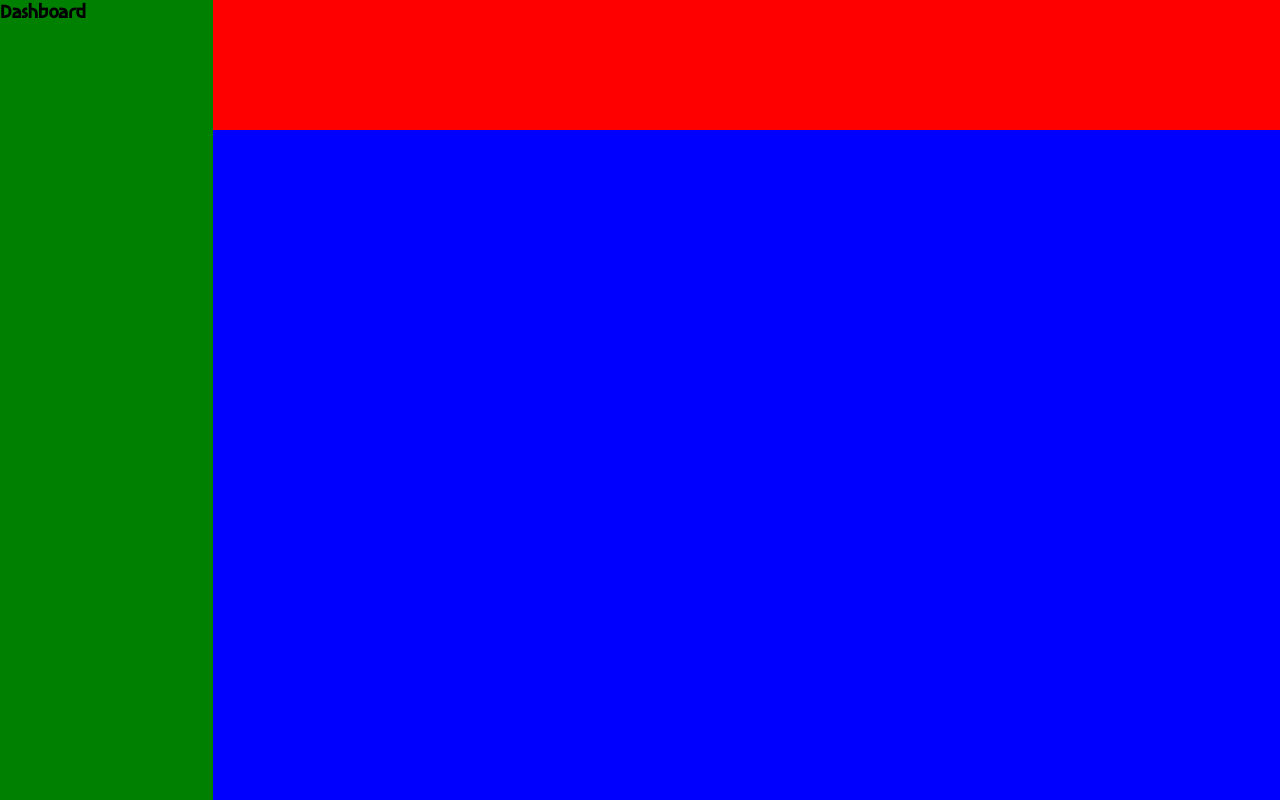
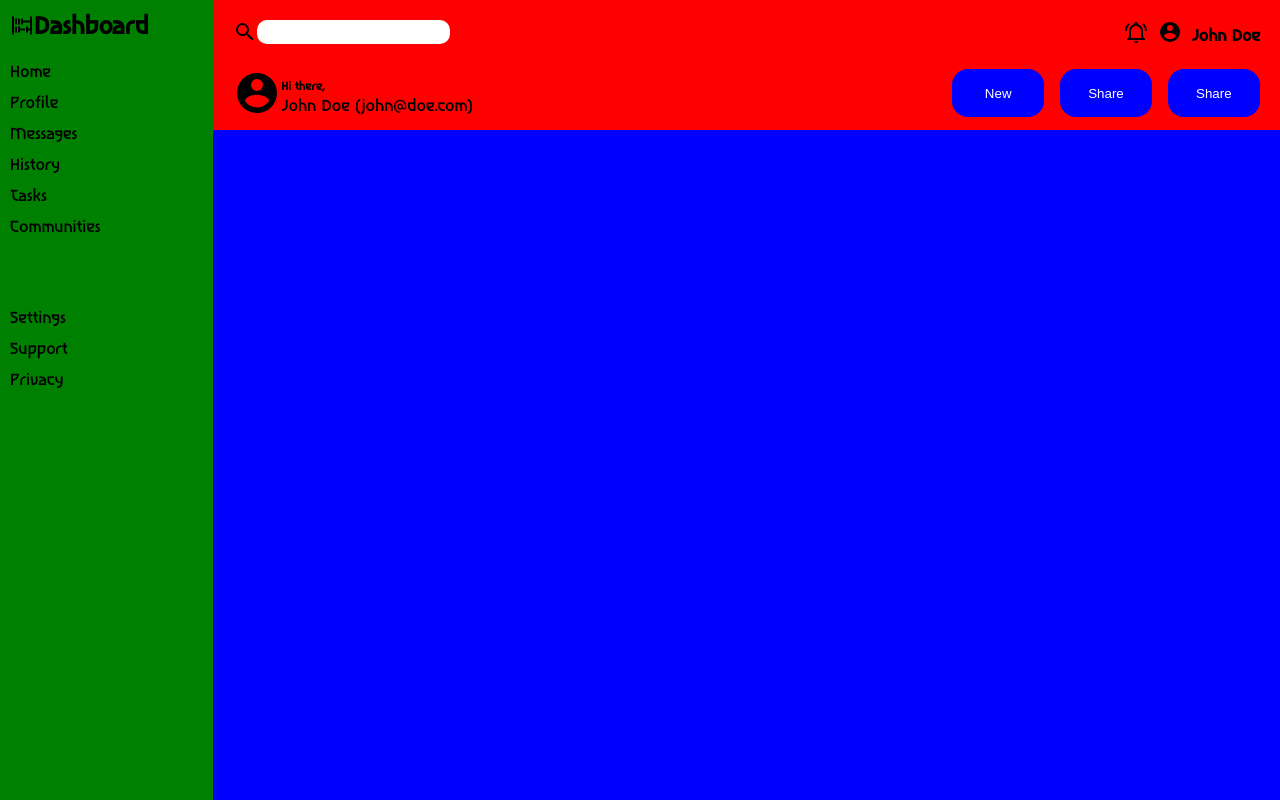
Before and after one commit to IslombekMir/TOP-AdminDashboard, a plain HTML site: page index.html in a window 1280 px wide. Drawn offline with Linux system fonts and the light colour scheme; files whose address does not match are found by name.

Commit message:
finish heading section and apple some styling to list items in sidebar

```diff
--- a/index.html
+++ b/index.html
@@ -5,18 +5,61 @@
     <meta name="viewport" content="width=device-width, initial-scale=1.0">
     <title>Admin Dashboard</title>
     <link rel="stylesheet" href="styles/style.css">
+    <script src="scripts/script.js" defer></script>
 </head>
 <body>
     <div class="page">
-        <header></header>
+        <header>
+            <div class="header-row-1">
+                <label for="search">
+                    <svg xmlns="http://www.w3.org/2000/svg" viewBox="0 0 24 24"><title>magnify</title><path d="M9.5,3A6.5,6.5 0 0,1 16,9.5C16,11.11 15.41,12.59 14.44,13.73L14.71,14H15.5L20.5,19L19,20.5L14,15.5V14.71L13.73,14.44C12.59,15.41 11.11,16 9.5,16A6.5,6.5 0 0,1 3,9.5A6.5,6.5 0 0,1 9.5,3M9.5,5C7,5 5,7 5,9.5C5,12 7,14 9.5,14C12,14 14,12 14,9.5C14,7 12,5 9.5,5Z" /></svg>
+                </label>
+                <input type="search" id="search" name="search">
+                <svg class="bell-icon" xmlns="http://www.w3.org/2000/svg" viewBox="0 0 24 24"><title>bell-ring-outline</title><path d="M10,21H14A2,2 0 0,1 12,23A2,2 0 0,1 10,21M21,19V20H3V19L5,17V11C5,7.9 7.03,5.17 10,4.29C10,4.19 10,4.1 10,4A2,2 0 0,1 12,2A2,2 0 0,1 14,4C14,4.1 14,4.19 14,4.29C16.97,5.17 19,7.9 19,11V17L21,19M17,11A5,5 0 0,0 12,6A5,5 0 0,0 7,11V18H17V11M19.75,3.19L18.33,4.61C20.04,6.3 21,8.6 21,11H23C23,8.07 21.84,5.25 19.75,3.19M1,11H3C3,8.6 3.96,6.3 5.67,4.61L4.25,3.19C2.16,5.25 1,8.07 1,11Z" /></svg>
+                <svg class="user-icon" xmlns="http://www.w3.org/2000/svg" viewBox="0 0 24 24"><title>account-circle</title><path d="M12,19.2C9.5,19.2 7.29,17.92 6,16C6.03,14 10,12.9 12,12.9C14,12.9 17.97,14 18,16C16.71,17.92 14.5,19.2 12,19.2M12,5A3,3 0 0,1 15,8A3,3 0 0,1 12,11A3,3 0 0,1 9,8A3,3 0 0,1 12,5M12,2A10,10 0 0,0 2,12A10,10 0 0,0 12,22A10,10 0 0,0 22,12C22,6.47 17.5,2 12,2Z" /></svg>
+                <p class="name">
+                    John Doe
+                </p>
+            </div>
+            <div class="header-row-2">
+                <svg class="big-user-icon" xmlns="http://www.w3.org/2000/svg" viewBox="0 0 24 24"><title>account-circle</title><path d="M12,19.2C9.5,19.2 7.29,17.92 6,16C6.03,14 10,12.9 12,12.9C14,12.9 17.97,14 18,16C16.71,17.92 14.5,19.2 12,19.2M12,5A3,3 0 0,1 15,8A3,3 0 0,1 12,11A3,3 0 0,1 9,8A3,3 0 0,1 12,5M12,2A10,10 0 0,0 2,12A10,10 0 0,0 12,22A10,10 0 0,0 22,12C22,6.47 17.5,2 12,2Z" /></svg>
+                <p class="greeting-p">
+                    <span class="greeting">Hi there,</span> <br>
+                    John Doe (john@doe.com)
+                </p>
+                <div class="header-buttons">
+                    <button>New</button>
+                    <button>Share</button>
+                    <button>Share</button>
+                </div>
+            </div>
+        </header>
 
         <div class="sidebar">
-            <h2>Dashboard</h2>
+            <div class="dashboard-heading">
+                <svg xmlns="http://www.w3.org/2000/svg" viewBox="0 0 24 24"><title>abacus</title><path d="M5 5H7V11H5V5M10 5H8V11H10V5M5 19H7V13H5V19M10 13H8V19H10V17H15V15H10V13M2 21H4V3H2V21M20 3V7H13V5H11V11H13V9H20V15H18V13H16V19H18V17H20V21H22V3H20Z" /></svg>
+                <h2>Dashboard</h2>
+            </div>
+
+            <nav>
+                <ul class="nav-list">
+                    <li>Home</li>
+                    <li>Profile</li>
+                    <li>Messages</li>
+                    <li>History</li>
+                    <li>Tasks</li>
+                    <li>Communities</li>
+                </ul>
+
+                <ul class="settings-list">
+                    <li>Settings</li>
+                    <li>Support</li>
+                    <li>Privacy</li>
+                </ul>
+            </nav>
         </div>
 
-        <nav>
 
-        </nav>
 
         <main></main>
     </div>
--- a/styles/style.css
+++ b/styles/style.css
@@ -27,7 +27,7 @@
 
 :root {
     font-family: 'Asimovian', Arial, Helvetica, sans-serif;
-    font-size: 12px;
+    font-size: 16px;
 }
 
 /*Layout*/
@@ -41,16 +41,137 @@
     min-height: 100vh;
 }
 
+
+/*Header*/
 header {
     background-color: red;
+    padding: 10px;
+
     grid-area: 1 / 2 / 2 / 3;
+
+    display: grid;
+    grid-template-rows: 2;
 }
 
+header > div {
+    display: flex;
+    padding: 10px;
+}
+
+header > div > * {
+    display: inline;
+}
+
+.header-row-1 > label {
+    width: 1.5rem;
+    position: relative;
+    display: inline-block;
+}
+
+.header-row-1 > input[type="search"] {
+    border-radius: 10px;
+    height: 1.5rem;
+    border: none;
+    outline: none;
+    padding: 0.5rem;
+}
+
+.name {
+    margin-left: 10px;
+    font-size: 1rem;
+    font-weight: 700;
+    position: relative;
+    top:5px;
+}
+
+.user-icon {
+    width: 1.5rem;
+    height: 1.5rem;
+    margin-left: 10px;
+}
+
+.bell-icon {
+    margin-left: auto;
+    width: 1.5rem;
+    height: 1.5rem;
+}
+
+.header-row-2 {
+
+}
+
+.big-user-icon {
+    width: 3rem;
+}
+
+.greeting-p {
+    font-size: 1rem;
+    margin-top: 5px;
+}
+
+.greeting {
+    font-size: 0.7rem;
+    font-weight: 700;
+}
+
+.header-buttons {
+    margin-left: auto;
+    display: flex;
+    width: 30%;
+    justify-content: space-between;
+}
+
+.header-buttons > button {
+    padding: 0.3rem;
+    border-radius: 1rem;
+    width : 30%;
+    background-color: blue;
+    color: white;
+    border: none;
+}
+
+
+/*Sidebar*/
 .sidebar {
     background-color: green;
     grid-area: 1 / 1 / 3 / 2
 }
 
+.dashboard-heading {
+    display: flex;
+    padding: 10px;
+}
+
+.dashboard-heading * {
+    flex: 1;
+}
+
+.dashboard-heading > svg {
+    max-width: 1.5rem;
+}
+
+.sidebar > nav > ul {
+    padding: 10px;
+
+    display: flex;
+    flex-direction: column;
+    gap: 10px;
+}
+
+.sidebar > nav > ul > li {
+    transition: all ease-in-out 0.2s;
+    list-style: none;
+}
+
+.sidebar > nav > ul > li:hover {
+    transform: scale(1.5) translateX(30px);
+}
+
+.sidebar > nav > ul:last-child {
+    margin-top: 50px;
+}
+
+/*Main*/
 main {
     background-color: blue;
     grid-area: 2 / 2 / 3 / 3;
```
Also changed, not shown: images/magnify.svg (added), scripts/script.js (added).
